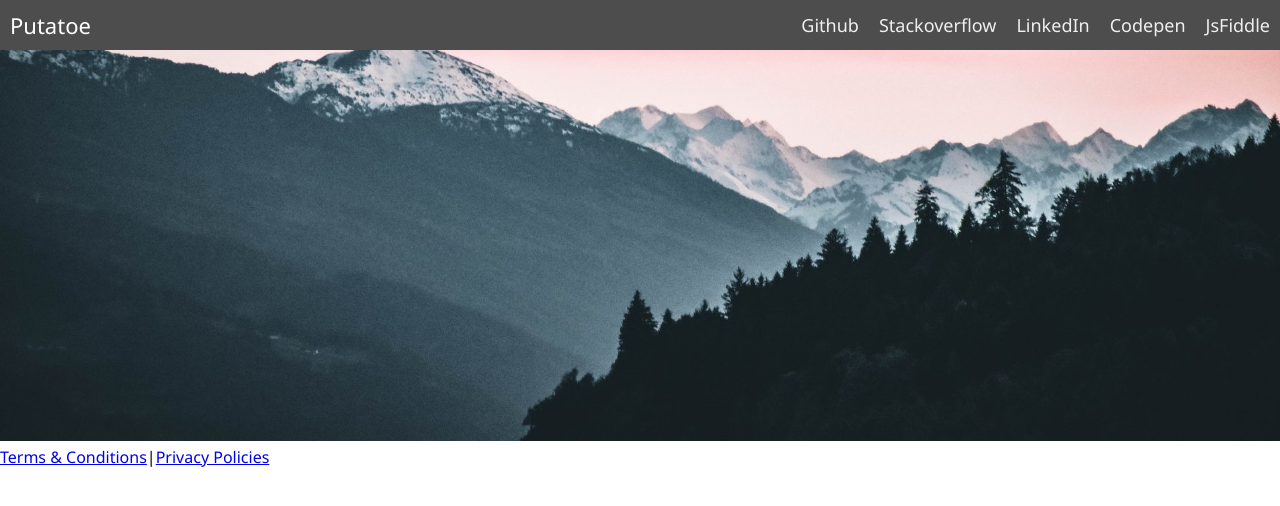
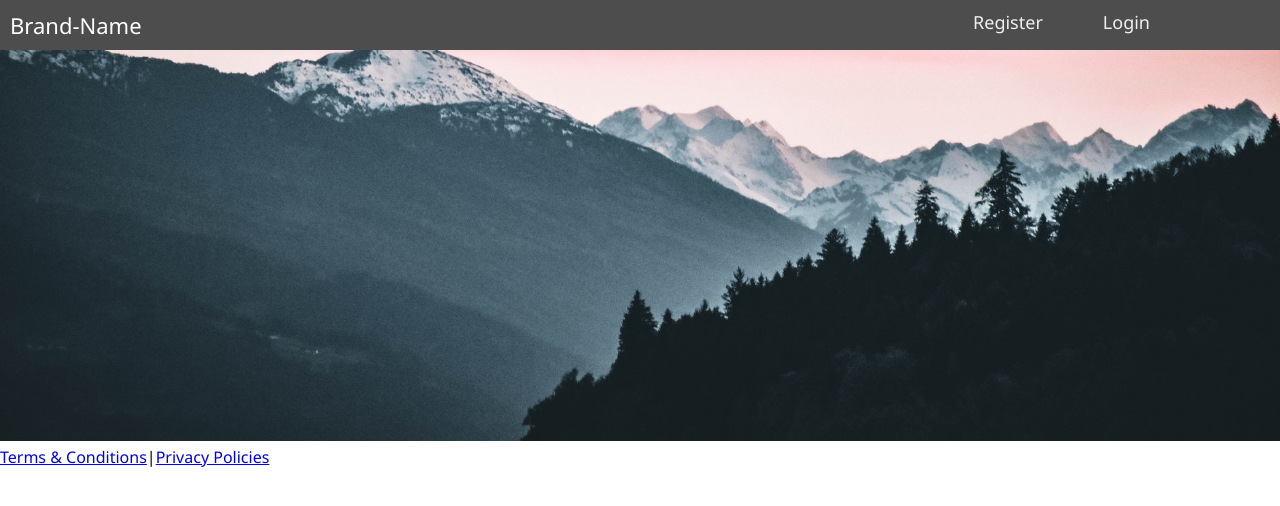
Before and after one commit to Adarsh710/ReactApp_Learning, a React (Create React App) app in the folder app/: page / in a window 1280 px wide. Shown: the top 506 px of the page. Built offline with nearby package versions, Linux system fonts and the light colour scheme; the HTML template or start-up script is replaced by a standard one.

Commit message:
changes in component folder these changes link to App.js remove logo.svg

```diff
--- a/app/package.json
+++ b/app/package.json
@@ -5,7 +5,7 @@
   "dependencies": {
     "react": "^16.9.0",
     "react-dom": "^16.9.0",
-    "react-router-dom": "^5.0.1",
+    "react-router-dom": "^5.1.0",
     "react-scripts": "3.1.2"
   },
   "scripts": {
--- a/app/src/App.js
+++ b/app/src/App.js
@@ -1,16 +1,26 @@
-import React from 'react';
-import './App.css';
-import Navbar from './components/layouts/Navbar';
-import Footer from './components/layouts/Footer';
-import Landing from './components/layouts/Landing';
+import React from "react";
+import { BrowserRouter as BR, Route } from "react-router-dom";
+
+import "./App.css";
+import Navbar from "./components/layouts/Navbar";
+import Footer from "./components/layouts/Footer";
+import Landing from "./components/layouts/Landing";
+import Register from "./components/auth/Register";
+import Login from "./components/auth/Login";
 
 function App() {
   return (
-    <div className="App">
-      <Navbar />
-      <Landing />
-      <Footer />
-    </div>
+    <BR>
+      <div className="App">
+        <Navbar />
+        <Route exact path="/" component={Landing} />
+        <div>
+          <Route exact path="/register" component={Register} />
+          <Route exact path="/login" component={Login} />
+        </div>
+        <Footer />
+      </div>
+    </BR>
   );
 }
 
--- /dev/null
+++ b/app/src/components/auth/Login.js
@@ -0,0 +1,13 @@
+import React, { Component } from "react";
+
+class Login extends Component {
+  render() {
+    return (
+      <div>
+        <h1>Login</h1>
+      </div>
+    );
+  }
+}
+
+export default Login;
--- /dev/null
+++ b/app/src/components/auth/Register.js
@@ -0,0 +1,13 @@
+import React, { Component } from "react";
+
+class Register extends Component {
+  render() {
+    return (
+      <div>
+        <h1>Register</h1>
+      </div>
+    );
+  }
+}
+
+export default Register;
--- a/app/src/components/layouts/Navbar.js
+++ b/app/src/components/layouts/Navbar.js
@@ -1,13 +1,16 @@
-import React, {Component} from 'react';
-import './layout.css';
+import React, { Component } from "react";
+import { Link } from "react-router-dom";
+import "./layout.css";
 
-class Navbar extends Component{
-    render(){
-        return(
+class Navbar extends Component {
+  render() {
+    return (
       <div className="nav">
         <div className="nav-header">
           <div className="nav-title">
-                    Putatoe
+            <Link className="brand" to="/">
+              Brand-Name
+            </Link>
           </div>
         </div>
         <div className="nav-btn">
@@ -19,14 +22,15 @@ class Navbar extends Component{
         </div>
 
         <div className="nav-links">
-                    <a href="//github.io/jo_geek">Github</a>
-                    <a href="http://stackoverflow.com/users/4084003/">Stackoverflow</a>
-                    <a href="https://in.linkedin.com/in/jonesvinothjoseph">LinkedIn</a>
-                    <a href="https://codepen.io/jo_Geek/">Codepen</a>
-                    <a href="https://jsfiddle.net/user/jo_Geek/">JsFiddle</a>
+          <Link className="auth" to="/register">
+            Register
+          </Link>
+          <Link className="auth" to="/login">
+            Login
+          </Link>
         </div>
       </div>
-        )
+    );
   }
 }
 
--- a/app/src/components/layouts/layout.css
+++ b/app/src/components/layouts/layout.css
@@ -4,23 +4,23 @@
 
 body {
   margin: 0px;
-    font-family: 'segoe ui';
+  font-family: "segoe ui";
 }
 
-::-webkit-scrollbar{
+::-webkit-scrollbar {
   width: 10px;
   height: 10px;
 }
-::-webkit-scrollbar-track{
+::-webkit-scrollbar-track {
   background: #000;
   border-radius: 2px;
 }
-::-webkit-scrollbar-thumb{
+::-webkit-scrollbar-thumb {
   background: #01c1d6;
   border-radius: 2px;
 }
 ::-webkit-scrollbar-thumb:hover {
-    background: #0097A7;
+  background: #0097a7;
 }
 ::-webkit-scrollbar-thumb:active {
   background: #006a75;
@@ -43,6 +43,10 @@
   color: #fff;
   padding: 10px 10px 10px 10px;
 }
+.nav > .nav-header > .nav-title > .brand {
+  text-decoration: none;
+  color: white;
+}
 
 .nav > .nav-btn {
   display: none;
@@ -51,26 +55,31 @@
 .nav > .nav-links {
   display: inline;
   float: right;
+  margin-right: 100px;
   font-size: 18px;
 }
 
-  .nav > .nav-links > a {
+.nav > .nav-links > .auth {
   display: inline-block;
-    padding: 13px 10px 13px 10px;
+  padding: 10px;
+  margin: 0 20px;
   text-decoration: none;
+  border: none;
+  outline: none;
+  background-color: transparent;
   color: #efefef;
 }
 
-  .nav > .nav-links > a:hover {
-    background-color: rgba(0, 0, 0, 0.3);
+.nav > .nav-links > .auth:hover {
+  background-color: rgb(2, 2, 24);
 }
 
-  .heroimage > .img1{
+/* Landing page css */
+.heroimage > .img1 {
   width: 100%;
 }
 
-
-  @media (max-width:600px) {
+@media (max-width: 600px) {
   .nav > .nav-btn {
     display: inline-block;
     position: absolute;
@@ -83,7 +92,8 @@
     height: 50px;
     padding: 13px;
   }
-    .nav > .nav-btn > label:hover,.nav  #nav-check:checked ~ .nav-btn > label {
+  .nav > .nav-btn > label:hover,
+  .nav #nav-check:checked ~ .nav-btn > label {
     background-color: rgba(0, 0, 0, 0.3);
   }
   .nav > .nav-btn > label > span {
@@ -103,7 +113,7 @@
     top: 50px;
     left: 0px;
   }
-    .nav > .nav-links > a {
+  .nav > .nav-links > button {
     display: block;
     width: 100%;
   }
```
Also changed, not shown: app/src/components/layouts/Landing.js (+8 -4 lines), app/src/logo.svg (deleted). Lines whose indentation alone changed are shown as unchanged.
